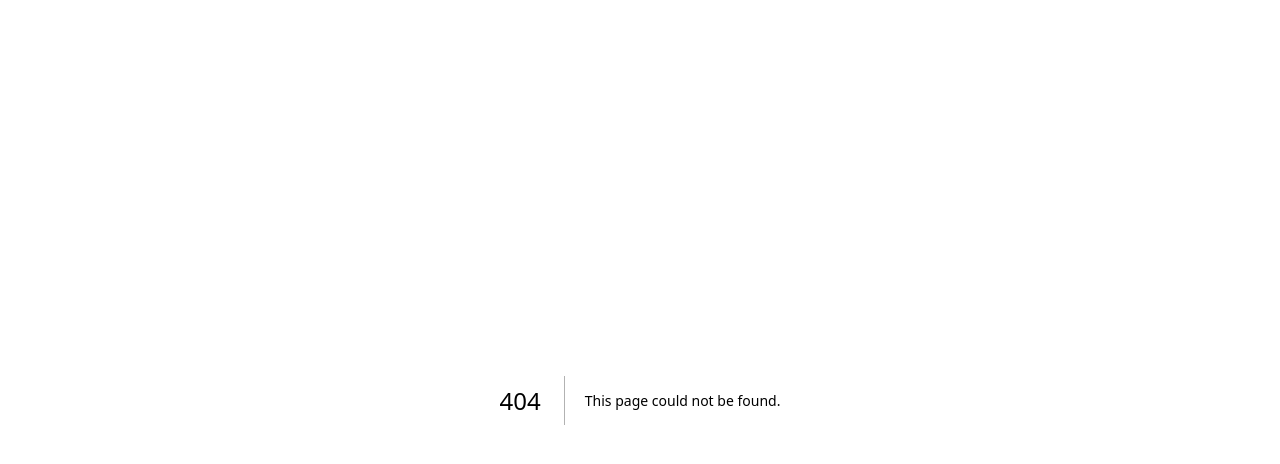
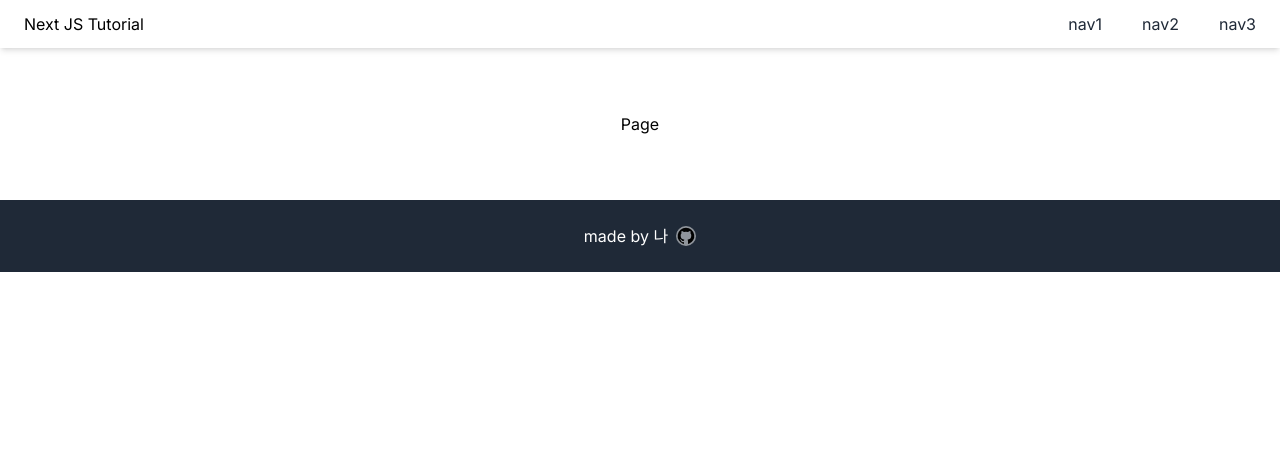
Before and after one commit to manu1307/NextJS-Tutorial-Korean, a Next.js app: page /tutorials/creating-layouts-and-pages in a window 1280 px wide. Before the commit this address had no page. Shown: the top 464 px of the page. Built offline with nearby package versions, Linux system fonts and the light colour scheme.

Commit message:
Feat : 새로운 폴더 생성 - creating-layouts-and-pages

```diff
--- /dev/null
+++ b/app/tutorials/creating-layouts-and-pages/page.tsx
@@ -0,0 +1,7 @@
+import React from "react";
+
+function Page() {
+  return <div>Page</div>;
+}
+
+export default Page;
--- a/app/tutorials/optimizing-fonts-images/page.tsx
+++ b/app/tutorials/optimizing-fonts-images/page.tsx
@@ -12,7 +12,6 @@ import NavBar from "@/app/components/ui/Tutorial/nav-bar";
 import ContentQuiz from "@/app/components/ui/Tutorial/quiz";
 import { contents } from "@/app/lib/contents";
 import Image from "next/image";
-import { Code } from "react-code-blocks";
 
 function Page() {
   const data = contents[2];
```
